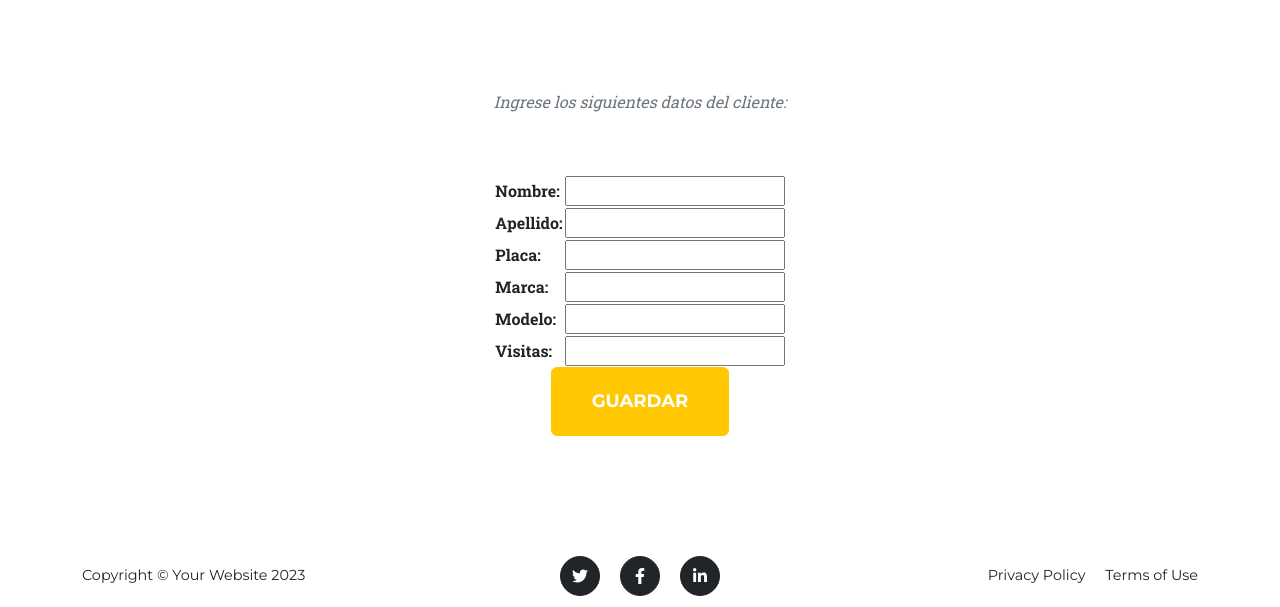
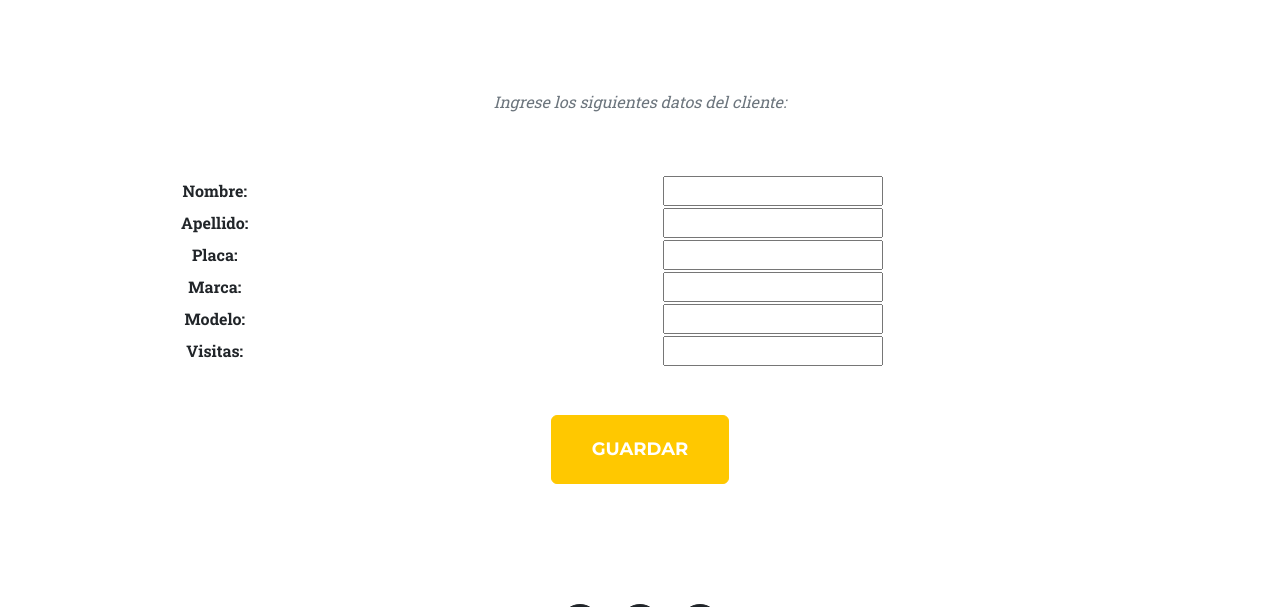
Before and after one commit to raanquro/terceraPreentrega, a Django app: page /cliente_form/ in a window 1280 px wide. Shown: the part 680-1287 px from the top of the page. Run offline with Django 5.2, Linux system fonts and the light colour scheme; some libraries are stand-ins or nearby versions.

Commit message:
Modificacion del READ.me

```diff
--- a/conversiones/aplicacion/templates/aplicacion/asesorForm.html
+++ b/conversiones/aplicacion/templates/aplicacion/asesorForm.html
@@ -19,6 +19,7 @@
                     {{form.as_table}}
                 </table>
                 </center>
+                <br><br/>
                 <input class="btn btn-primary btn-xl text-uppercase" type="submit" value="Guardar">
             </form>
 
--- a/conversiones/aplicacion/templates/aplicacion/clienteForm.html
+++ b/conversiones/aplicacion/templates/aplicacion/clienteForm.html
@@ -11,13 +11,15 @@
     <div class="container">
         <div class="text-center">
             <h3 class="section-subheading text-muted">Ingrese los siguientes datos del cliente:</h3>
+
             <form action="" method="post">
-                <center>
+
                 {% csrf_token %}
-                <table>
+                <table class="form-table" style="width: 100%;" >
                     {{form.as_table}}
                 </table>
-                </center>
+
+                <br><br/>
                 <input class="btn btn-primary btn-xl text-uppercase" type="submit" value="Guardar">
             </form>
 
--- a/conversiones/aplicacion/templates/aplicacion/homologacionForm.html
+++ b/conversiones/aplicacion/templates/aplicacion/homologacionForm.html
@@ -18,6 +18,7 @@
                     {{form.as_table}}
                 </table>
                 </center>
+                <br><br/>
                 <input class="btn btn-primary btn-xl text-uppercase" type="submit" value="Guardar">
             </form>
 
```
Also changed, not shown: README.md.
